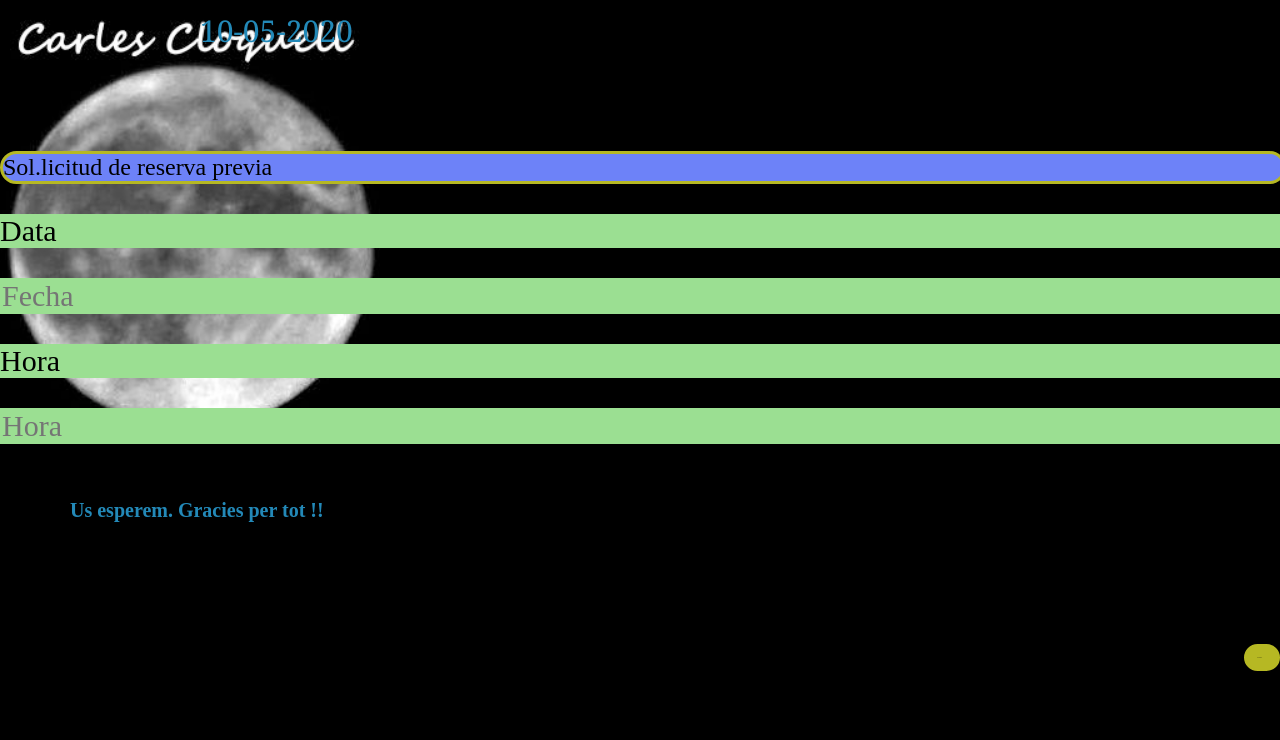
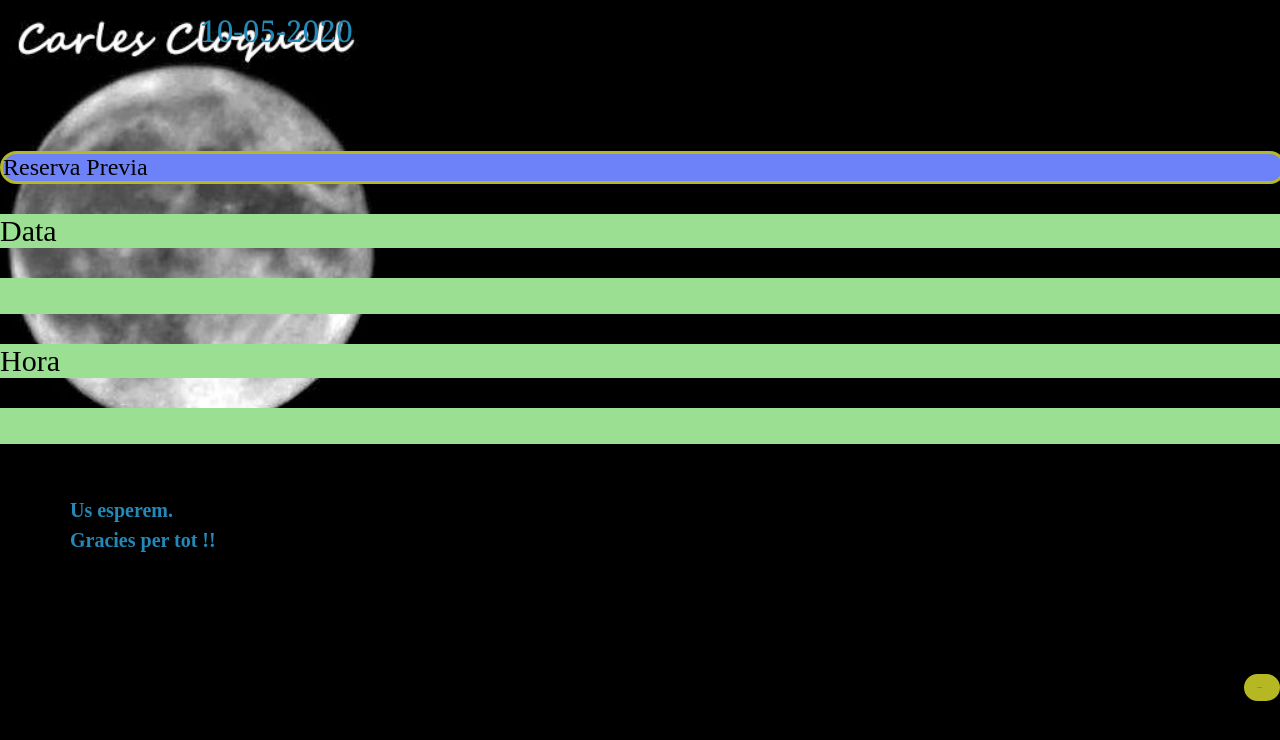
Before and after one commit to Shiverazul/citaprevia, a website built with webpack: page src/index.html in a window 1280 px wide. Built offline with nearby package versions, Linux system fonts and the light colour scheme.

Commit message:
placehlder a espacios

```diff
--- a/src/index.html
+++ b/src/index.html
@@ -5,8 +5,8 @@
   <meta charset="UTF-8">
   <script src="./bundle.js" defer></script>
   <link rel="stylesheet" href="index.css">
+  <meta name="viewport" content="width=devicewidth, minimal-ui">
 
-  <meta name="viewport" content="width=devicewidth, minimal-ui">
   <!– for ios 7 style, multi-resolution icon of 152×152 –>
   <meta name="apple-mobile-web-app-capable" content="yes">
   <meta name="apple-mobile-web-app-status-barstyle" content="black-translucent">
@@ -23,17 +23,19 @@
 <body>
       <div id="fecha" class=" fecha" > 07-05-2020 </div>
 
-      <div id="searchTerm"   align="left" class=" datos"> Sol.licitud de reserva previa</div>
+      <div id="searchTerm"   align="left" class=" datos"> Reserva Previa</div>
 
       <p> Data </p>
 
-      <input id="fecha" type="number" max="9" min="9" placeholder="Fecha" class=" noinput">
+      <input id="fecha" type="number" max="9" min="9" placeholder="" class=" noinput">
 
       <p> Hora </p>
 
-      <input id="hora"  type="number" max="9" min="9" placeholder="Hora" class=" noinput">
+      <input id="hora"  type="number" max="9" min="9" placeholder="" class=" noinput">
 
-      <h2>  Us esperem. Gracies per tot !!</h2>
+      <h2>  Us esperem. </h2>
+      <p>
+      <h2  >Gracies per tot !!</h2>
 
       <div id="download" class="screenshot"  >screenshot  </div>
 
--- a/src/scss/style.scss
+++ b/src/scss/style.scss
@@ -57,7 +57,7 @@ h2{
     margin-left: 0px;
 }
 .screenshot {
-    top: 70px;
+    top: 20px;
     text-decoration:none;
     font-weight: 10;
     font-size: 1px;
--- a/src/ts/index.ts
+++ b/src/ts/index.ts
@@ -37,7 +37,7 @@ $("#download").click(() => {
         var link = (<HTMLAnchorElement>document.getElementById('download'));
         var a = $("<a>")
             .attr("href", canvas.toDataURL("image/png"))
-            .attr("download", "img.png")
+            .attr("download", "citaprevia.png")
             .appendTo("body");
         a[0].click();
         a.remove();
```
Also changed, not shown: dist/bundle.js, dist/index.css, dist/index.html.
